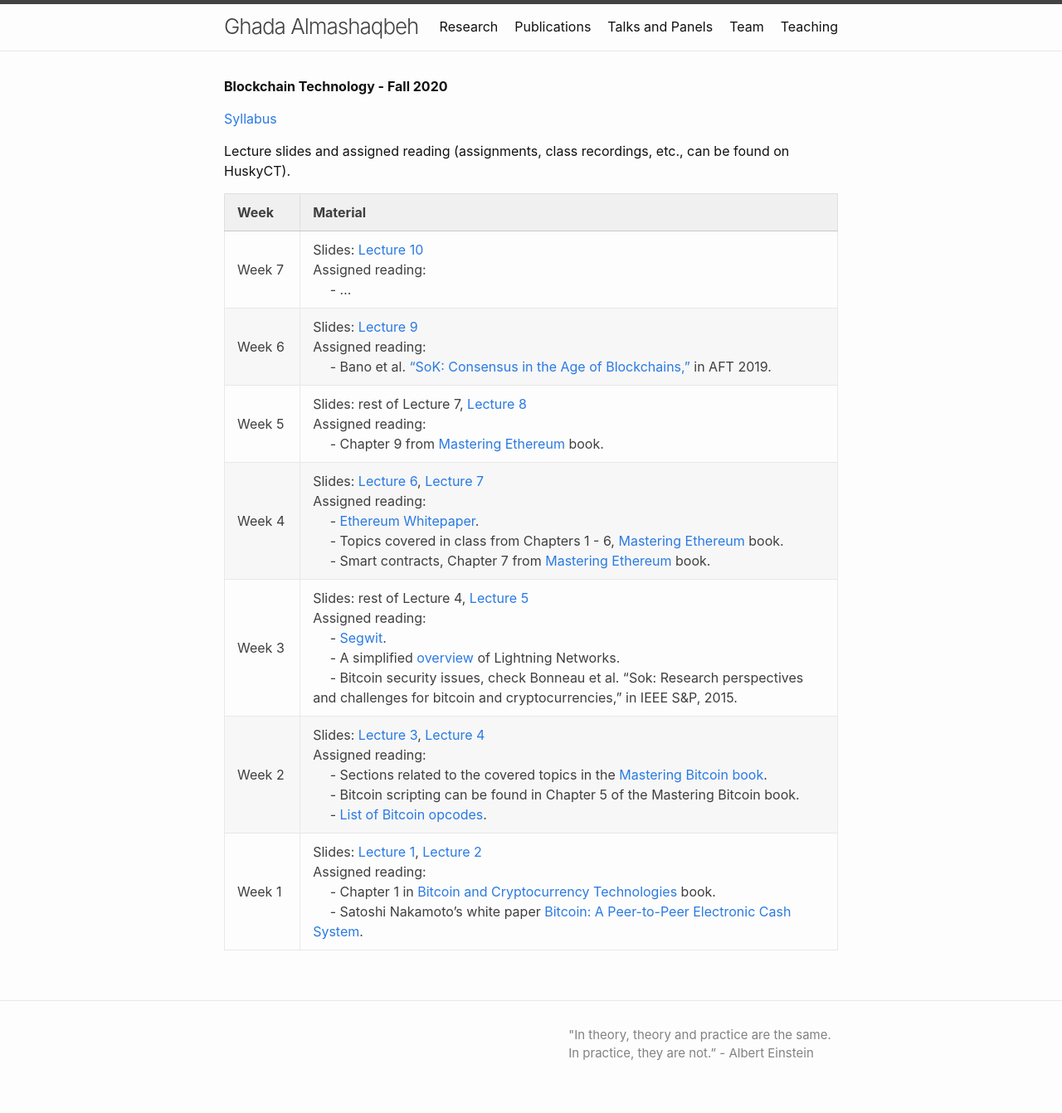
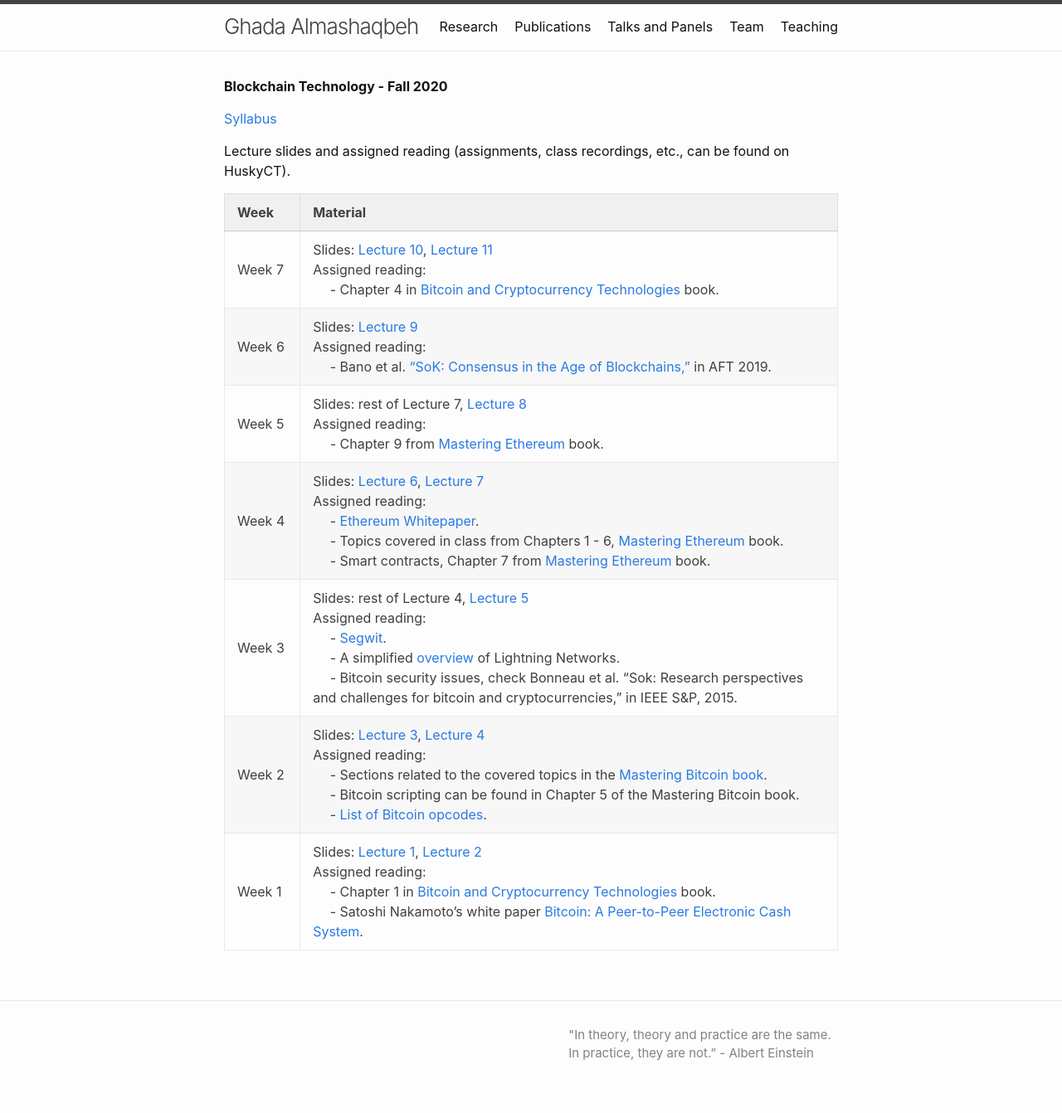
Before and after one commit to GhadaAlmashaqbeh/GhadaAlmashaqbeh.github.io, a Jekyll site: the page built from courses/blockchain-technology-f2020/index.md, in a window 1280 px wide. Shown: the whole page at 83% size. Built offline with Jekyll 4.4.1, drawn with Linux system fonts in a browser that asks for light colours.

Commit message:
add lecture 11

```diff
--- a/courses/blockchain-technology-f2020/index.md
+++ b/courses/blockchain-technology-f2020/index.md
@@ -10,7 +10,7 @@ Lecture slides and assigned reading (assignments, class recordings, etc., can be
 
 | Week&emsp;| Material           |
 |----------|--------------------|
-| Week 7 | Slides: [Lecture 10](./lecture10.pdf) <br/> Assigned reading: <br/> &emsp; - ... |
+| Week 7 | Slides: [Lecture 10](./lecture10.pdf), [Lecture 11](./lecture11.pdf) <br/> Assigned reading: <br/> &emsp; - Chapter 4 in [Bitcoin and Cryptocurrency Technologies](https://d28rh4a8wq0iu5.cloudfront.net/bitcointech/readings/princeton_bitcoin_book.pdf) book. |
 | Week 6 | Slides: [Lecture 9](./lecture9.pdf) <br/> Assigned reading: <br/> &emsp; - Bano et al. ["SoK: Consensus in the Age of Blockchains,"](https://smeiklej.com/files/aft19a.pdf) in AFT 2019. |
 | Week 5 | Slides: rest of Lecture 7, [Lecture 8](./lecture8.pdf) <br/> Assigned reading: <br/> &emsp; - Chapter 9 from [Mastering Ethereum](https://github.com/ethereumbook/ethereumbook/blob/develop/book.asciidoc) book. |
 | Week 4 | Slides: [Lecture 6](./lecture6.pdf), [Lecture 7](./lecture7.pdf) <br/> Assigned reading: <br/> &emsp; - [Ethereum Whitepaper](https://ethereum.org/en/whitepaper/). <br/> &emsp; - Topics covered in class from Chapters 1 - 6, [Mastering Ethereum](https://github.com/ethereumbook/ethereumbook/blob/develop/book.asciidoc) book. <br/> &emsp; - Smart contracts, Chapter 7 from [Mastering Ethereum](https://github.com/ethereumbook/ethereumbook/blob/develop/book.asciidoc) book. |
```
Also changed, not shown: 2 other files.
